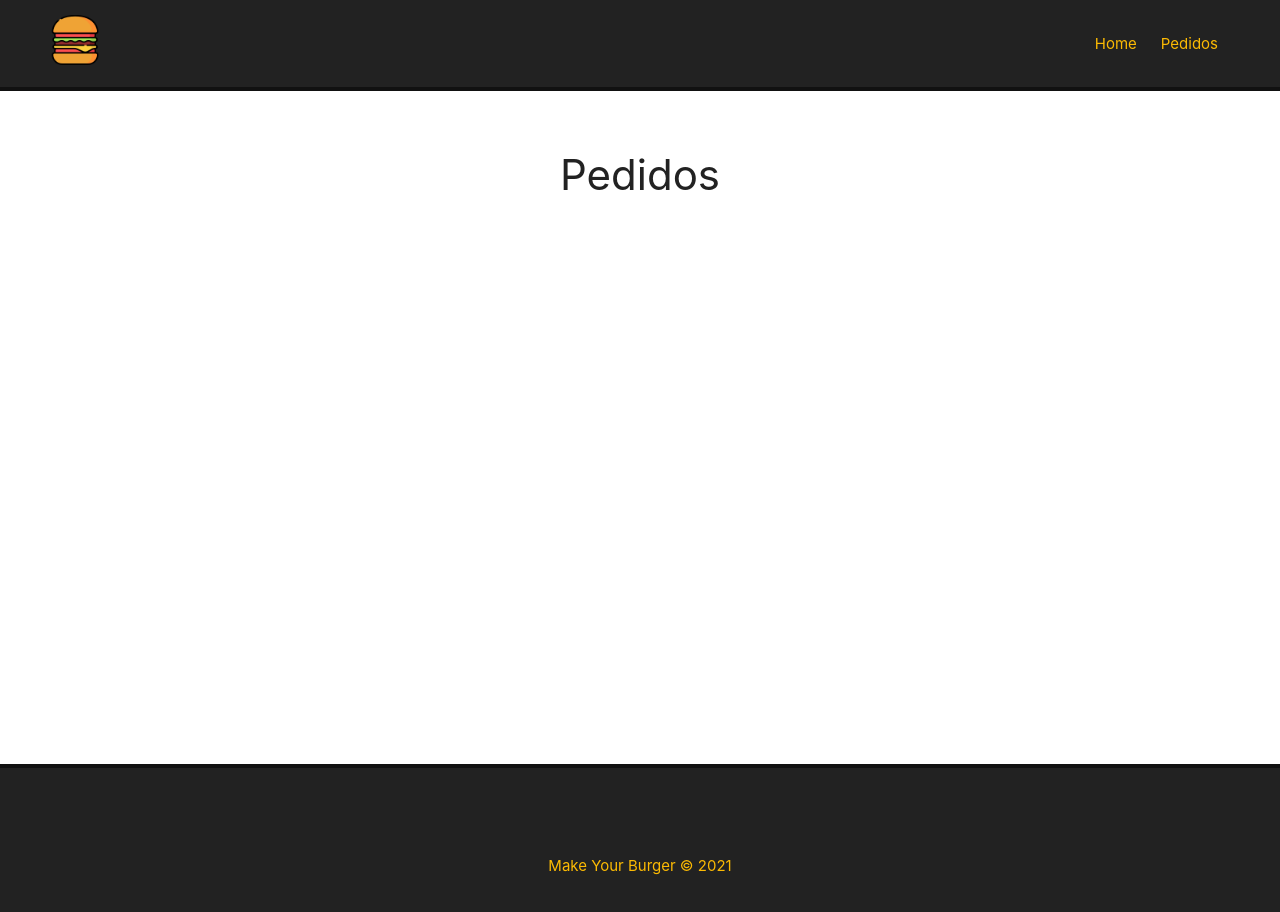
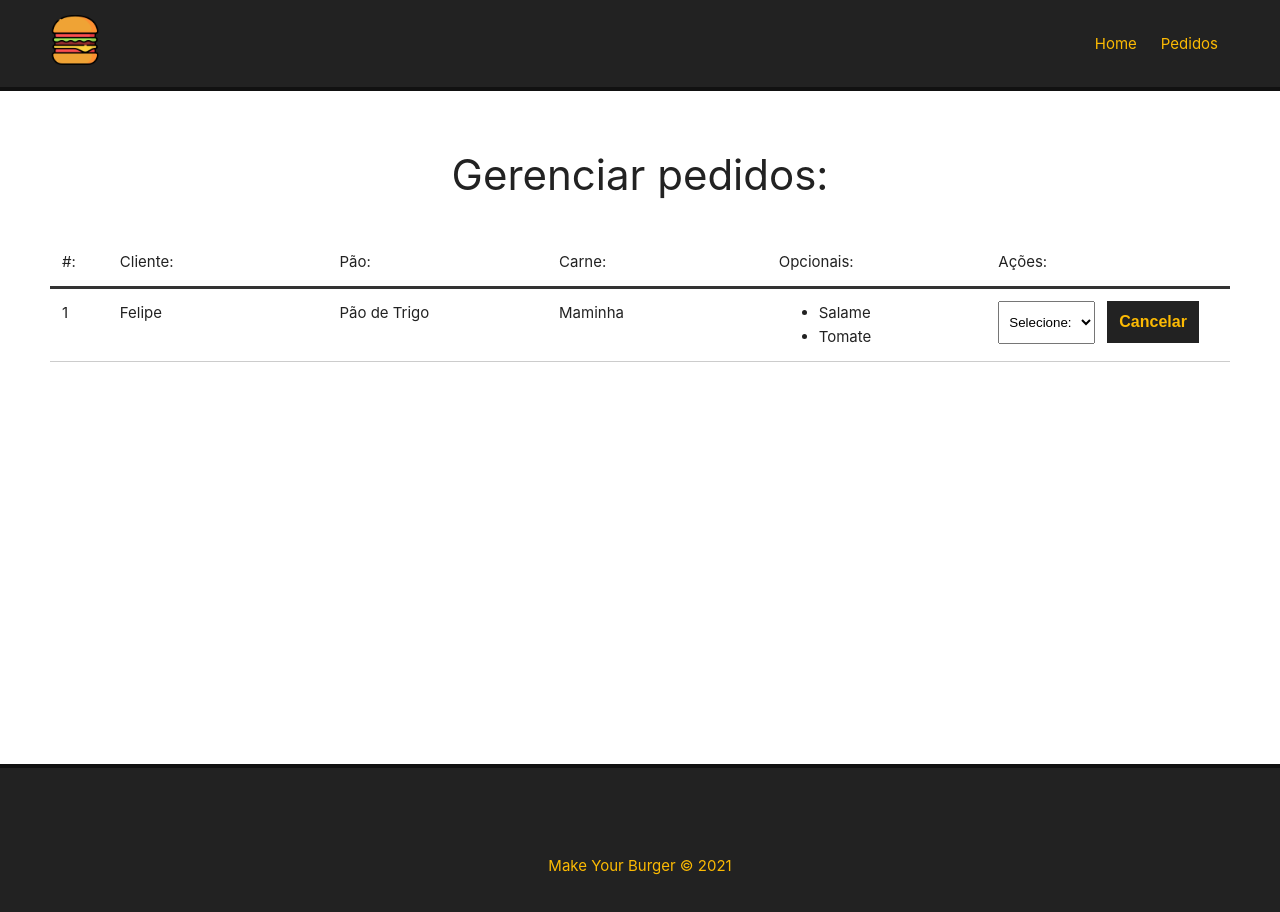
Before and after one commit to felipenmatos/burger-vue, a Vue app: page /pedidos in a window 1280 px wide. Shown: the top 912 px of the page. Built offline with nearby package versions, Linux system fonts and the light colour scheme.

Commit message:
feat: Creating the order screen (Dashboard)

```diff
--- a/db/db.json
+++ b/db/db.json
@@ -1041,6 +1041,17 @@
       ],
       "status": "Solicitado",
       "id": 29
+    },
+    {
+      "nome": "Natália",
+      "carne": "Picanha",
+      "pao": "3 Queijos",
+      "opcionais": [
+        "Bacon",
+        "Tomate"
+      ],
+      "status": "Solicitado",
+      "id": 30
     }
   ]
 }
--- /dev/null
+++ b/src/components/Dashboard.vue
@@ -0,0 +1,93 @@
+<template>
+  <div id="burger-table">
+    <div>
+      <div id="burger-table-heading">
+        <div class="order-id">#:</div>
+        <div>Cliente:</div>
+        <div>Pão:</div>
+        <div>Carne:</div>
+        <div>Opcionais:</div>
+        <div>Ações:</div>
+      </div>
+    </div>
+    <div id="burger-table-rows">
+      <div class="burger-table-row">
+        <div class="order-number">1</div>
+        <div>Felipe</div>
+        <div>Pão de Trigo</div>
+        <div>Maminha</div>
+        <div>
+          <ul>
+            <li>Salame</li>
+            <li>Tomate</li>
+          </ul>
+        </div>
+        <div>
+          <select name="status" class="status">
+            <option value="">Selecione:</option>
+          </select>
+          <button class="delete-btn">Cancelar</button>
+        </div>
+      </div>
+    </div>
+  </div>
+</template>
+
+<script>
+export default {
+  name: "Dashboard",
+};
+</script>
+
+<style scoped>
+#burger-table {
+  max-width: 1200px;
+  margin: 0 auto;
+}
+
+#burger-table-heading,
+#burger-table-rows,
+.burger-table-row {
+  display: flex;
+  flex-wrap: wrap;
+}
+
+#burger-table-heading {
+  font-weight: bold;
+  padding: 12px;
+  border-bottom: 3px solid #333;
+}
+
+#burger-table-heading div,
+.burger-table-row div {
+  width: 19%;
+}
+
+.burger-table-row {
+  width: 100%;
+  padding: 12px;
+  border-bottom: 1px solid #ccc;
+}
+
+#burger-table-heading .order-id,
+.burger-table-row .order-number {
+  width: 5%;
+}
+
+select {
+  padding: 12px 6px;
+  margin-right: 12px;
+}
+
+.delete-btn {
+  background-color: #222;
+  color: #fcba03;
+  font-weight: bold;
+  border: 2px solid #222;
+  padding: 10px;
+  font-size: 16px;
+  margin: 0 auto;
+  cursor: pointer;
+  transition: 0.5s;
+}
+</style>
--- a/src/views/Pedidos.vue
+++ b/src/views/Pedidos.vue
@@ -1,11 +1,16 @@
 <template>
   <div class="main-container">
-    <h1>Pedidos</h1>
+    <h1>Gerenciar pedidos:</h1>
+    <Dashboard />
   </div>
 </template>
 
 <script lang="ts">
+import Dashboard from "../components/Dashboard.vue";
 export default {
   name: "Pedidos",
+  components: {
+    Dashboard,
+  },
 };
 </script>
```
